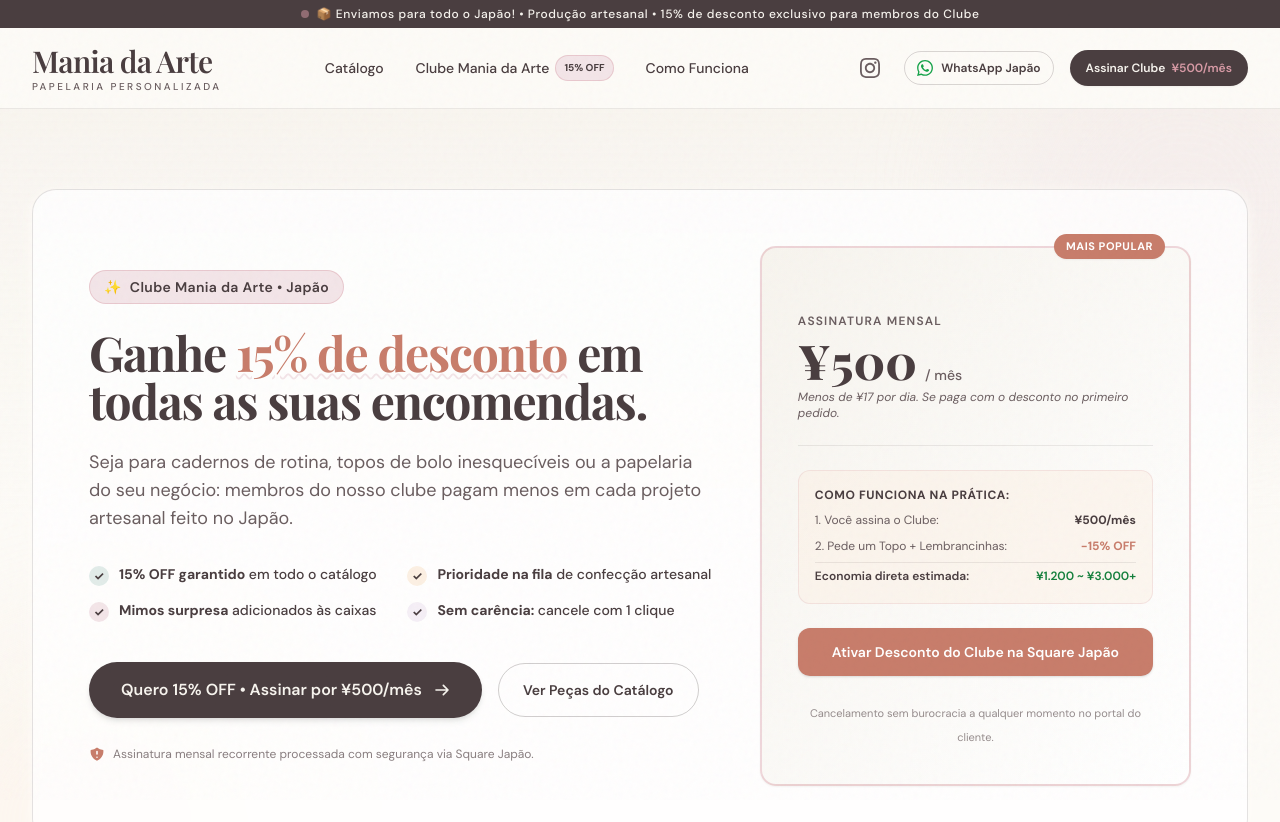
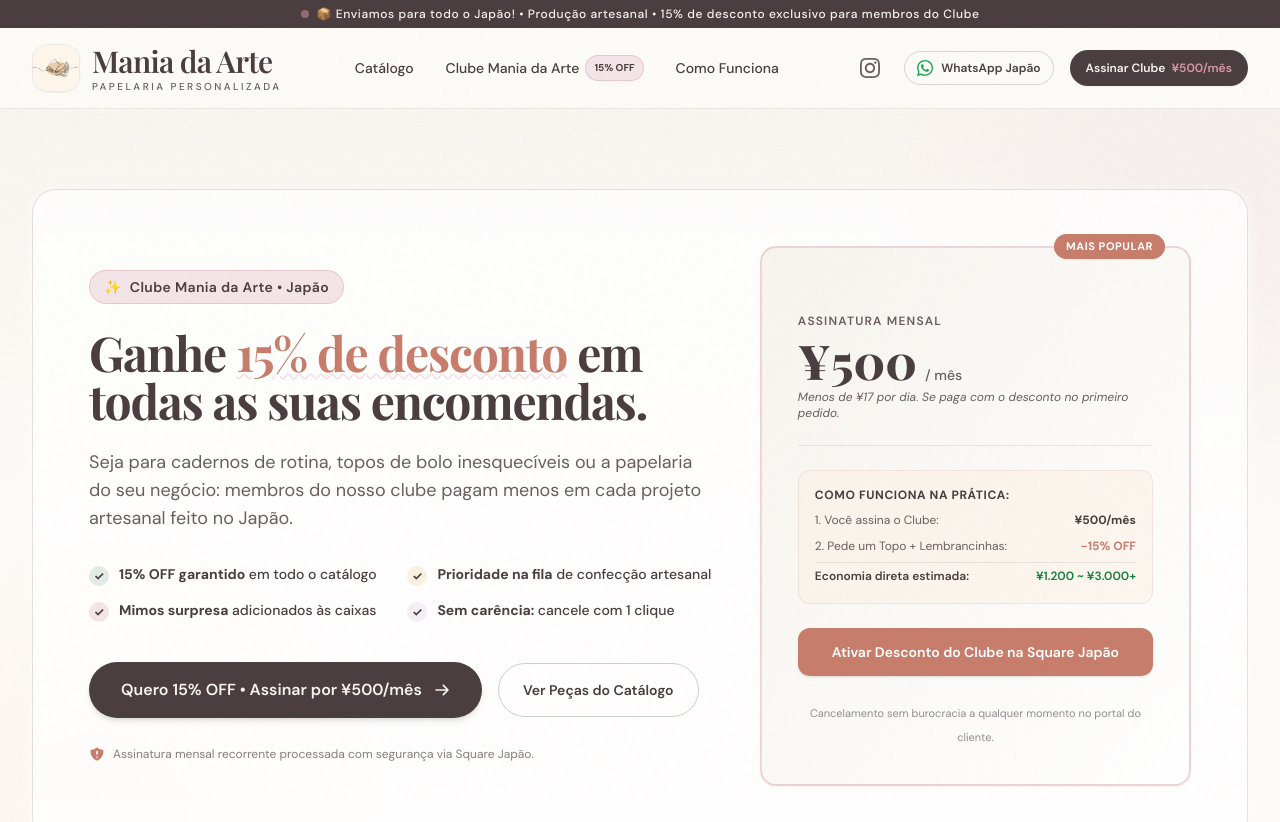
Before and after one commit to alexfujissawa/maniadaarte-site, an Astro site: page / in a window 1280 px wide. Shown: the top 822 px of the page. Built offline with nearby package versions, Linux system fonts and the light colour scheme; Astro itself is replaced by a stand-in of ours; a web font is replaced by a local one.

Commit message:
feat: adiciona foto da logo com bordas arredondadas no topo e rodape

```diff
--- a/src/components/Footer.astro
+++ b/src/components/Footer.astro
@@ -12,13 +12,20 @@ const currentYear = new Date().getFullYear();
 
       <!-- Marca & Propósito -->
       <div class="md:col-span-5 space-y-4">
-        <a href="/" class="flex flex-col inline-block group">
+        <a href="/" class="flex items-center gap-3 group">
+          <img
+            src="/images/logo-mania.png"
+            alt="Mania da Arte Logo"
+            class="h-10 w-10 rounded-xl object-cover shadow-sm border border-brand-brown/10 group-hover:scale-105 transition-all duration-300"
+          />
+          <div class="flex flex-col">
             <span class="font-serif text-2xl font-bold tracking-tight text-brand-brown group-hover:text-brand-terracotta transition-colors">
               Mania da Arte
             </span>
             <span class="text-[10px] tracking-[0.25em] uppercase text-brand-softBrown font-medium">
               Papelaria Personalizada & Afetiva
             </span>
+          </div>
         </a>
         <p class="text-xs sm:text-sm text-brand-softBrown leading-relaxed max-w-sm">
           Ateliê de papelaria artesanal no Japão dedicado a transformar momentos, celebrações e marcas em memórias palpáveis com beleza e carinho.
--- a/src/components/Header.astro
+++ b/src/components/Header.astro
@@ -18,13 +18,22 @@ const squareClubUrl = "https://square.link/u/maniadaarte";
     <div class="flex items-center justify-between h-20">
 
       <!-- Logo da Marca -->
-      <a href="/" class="flex flex-col group py-1" aria-label="Mania da Arte Home">
+      <a href="/" class="flex items-center gap-3 group py-1" aria-label="Mania da Arte Home">
+        <div class="relative shrink-0">
+          <img
+            src="/images/logo-mania.png"
+            alt="Mania da Arte Logo"
+            class="h-11 w-11 sm:h-12 sm:w-12 rounded-2xl object-cover shadow-sm border border-brand-brown/10 group-hover:scale-105 transition-all duration-300"
+          />
+        </div>
+        <div class="flex flex-col">
           <span class="font-serif text-2xl sm:text-3xl font-semibold tracking-tight text-brand-brown group-hover:text-brand-terracotta transition-colors">
             Mania da Arte
           </span>
           <span class="text-[10px] tracking-[0.25em] uppercase text-brand-softBrown font-medium">
             Papelaria Personalizada
           </span>
+        </div>
       </a>
 
       <!-- Navegação Desktop -->
```
Also changed, not shown: public/images/logo-mania.jpg (added), public/images/logo-mania.png (added), public/logo-mania.jpg (added), public/logo-mania.png (added). Lines whose indentation alone changed are shown as unchanged.
